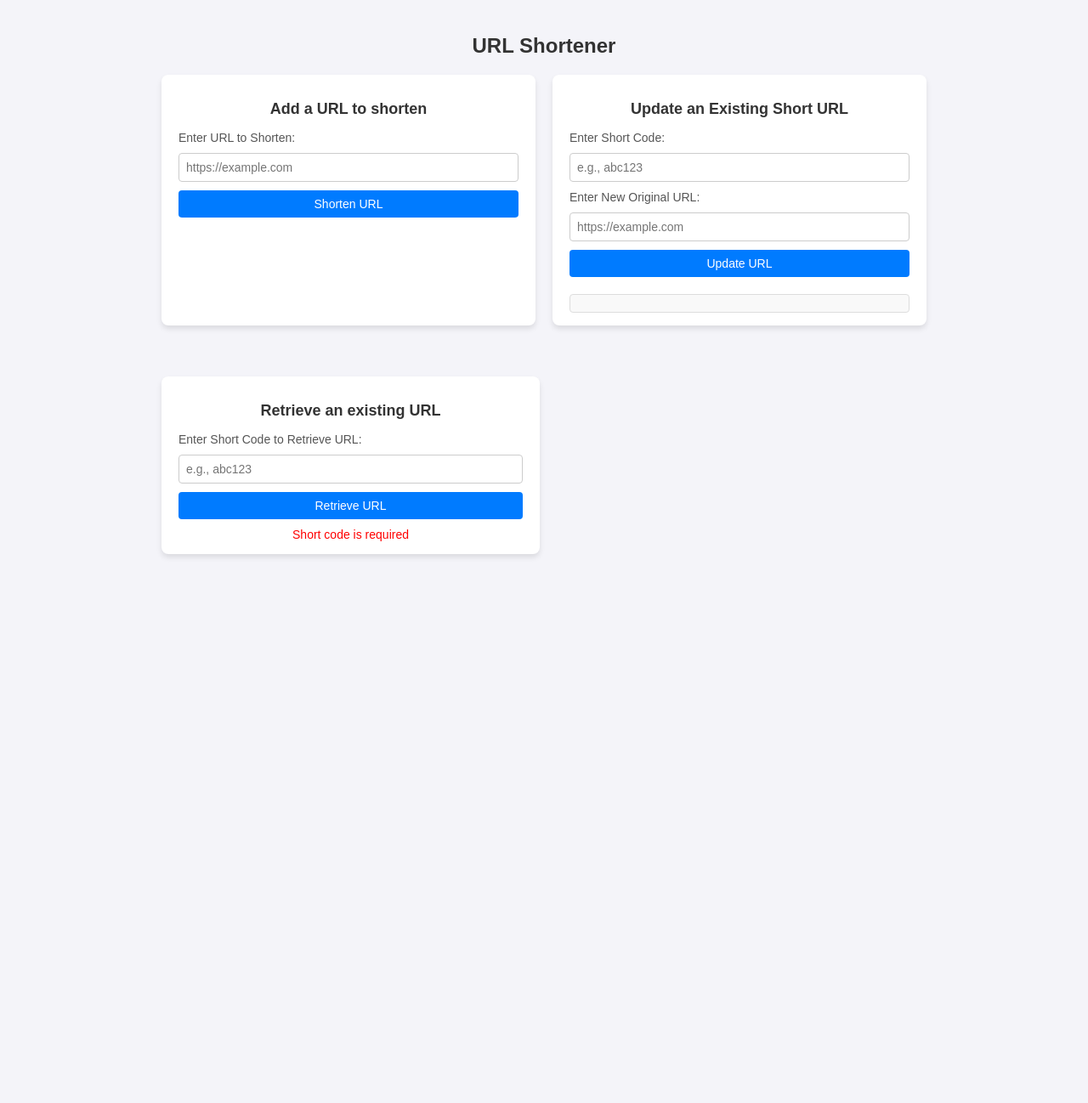
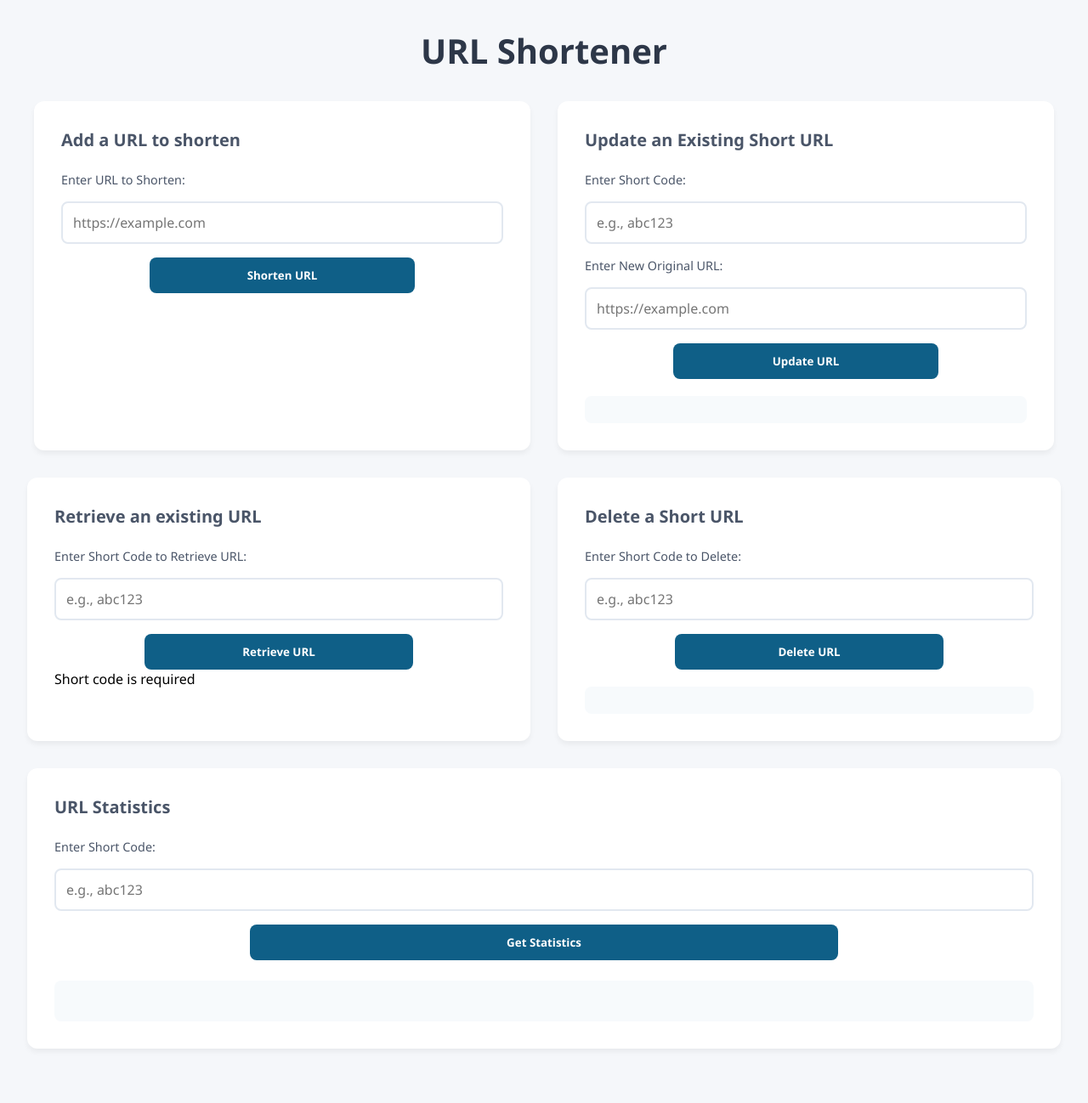
Before and after one commit to hamzamajeed46/hamza-innovaxel-majeed, a Flask app: page /retrieve in a window 1280 px wide. Shown: the whole page at 85% size. Before the commit the page ends 656 px from the top, so only its background shows below. Run offline with Flask 3, Linux system fonts and the light colour scheme; some libraries are stand-ins or nearby versions.

Commit message:
Added frontent for delete and stats functions

```diff
--- a/app.py
+++ b/app.py
@@ -157,10 +157,10 @@ def get_url_stats(short_code):
         return jsonify({"error": "Short URL not found"}), 404
 
     return jsonify({
-        "short_code": short_code,
+        "short_code": url_document["short_code"],
         "original_url": url_document["original_url"],
-        "created_at": url_document["created_at"],
-        "updated_at": url_document["updated_at"],
+        "created_at": url_document["created_at"].isoformat(),
+        "updated_at": url_document["updated_at"].isoformat(),
         "access_count": url_document["access_count"]
     }), 200
 
--- /dev/null
+++ b/static/main.js
@@ -0,0 +1,139 @@
+document.addEventListener('DOMContentLoaded', () => {
+    // Update URL functionality
+    const updateForm = document.getElementById('update-form');
+    const updateResult = document.getElementById('update-result');
+
+    updateForm.addEventListener('submit', async (e) => {
+        e.preventDefault();
+
+        const shortCode = document.getElementById('short_code_update').value;
+        const newOriginalUrl = document.getElementById('new_original_url').value;
+
+        if (!shortCode || !newOriginalUrl) {
+            updateResult.innerHTML = '<p style="color: red;">Both fields are required.</p>';
+            return;
+        }
+
+        try {
+            const response = await fetch(`/shorten/${shortCode}`, {
+                method: 'PUT',
+                headers: {
+                    'Content-Type': 'application/json',
+                },
+                body: JSON.stringify({ original_url: newOriginalUrl }),
+            });
+
+            const data = await response.json();
+
+            if (response.ok) {
+                updateResult.innerHTML = `<p style="color: green;">${data.message}</p>`;
+            } else {
+                updateResult.innerHTML = `<p style="color: red;">${data.error}</p>`;
+            }
+        } catch (error) {
+            updateResult.innerHTML = '<p style="color: red;">An error occurred while updating the URL.</p>';
+        }
+    });
+
+    // Delete URL functionality
+    const deleteForm = document.getElementById('delete-form');
+    const deleteResult = document.getElementById('delete-result');
+
+    deleteForm.addEventListener('submit', async (e) => {
+        e.preventDefault();
+
+        const shortCode = document.getElementById('short_code_delete').value;
+
+        if (!shortCode) {
+            deleteResult.innerHTML = '<p style="color: red;">Short code is required.</p>';
+            return;
+        }
+
+        try {
+            const response = await fetch(`/shorten/${shortCode}`, {
+                method: 'DELETE',
+                headers: {
+                    'Content-Type': 'application/json',
+                },
+            });
+
+            const data = await response.json();
+
+            if (response.ok) {
+                deleteResult.innerHTML = `<p style="color: green;">${data.message}</p>`;
+            } else {
+                deleteResult.innerHTML = `<p style="color: red;">${data.error}</p>`;
+            }
+        } catch (error) {
+            deleteResult.innerHTML = '<p style="color: red;">An error occurred while deleting the URL.</p>';
+        }
+    });
+
+    // Statistics functionality
+    const statsForm = document.getElementById('stats-form');
+    const statsResult = document.getElementById('stats-result');
+
+    statsForm.addEventListener('submit', async (e) => {
+        e.preventDefault();
+
+        const shortCode = document.getElementById('short_code_stats').value;
+
+        if (!shortCode) {
+            statsResult.innerHTML = '<p class="error">Short code is required.</p>';
+            return;
+        }
+
+        try {
+            const response = await fetch(`/shorten/${shortCode}/stats`);
+            const data = await response.json();
+
+            if (response.ok) {
+                const dateOptions = {
+                    year: 'numeric',
+                    month: 'long',
+                    day: 'numeric',
+                    hour: '2-digit',
+                    minute: '2-digit',
+                    second: '2-digit',
+                    timeZoneName: 'short'
+                };
+
+                const formatDate = (dateStr) => {
+                    try {
+                        return new Date(dateStr).toLocaleString('en-US', dateOptions);
+                    } catch (err) {
+                        return 'Date not available';
+                    }
+                };
+
+                statsResult.innerHTML = `
+                    <div class="stats-item">
+                        <strong>Original URL:</strong>
+                        <a href="${data.original_url}" target="_blank">${data.original_url}</a>
+                    </div>
+                    <div class="stats-item">
+                        <strong>Short Code:</strong>
+                        <span>${data.short_code}</span>
+                    </div>
+                    <div class="stats-item">
+                        <strong>Created:</strong>
+                        <span>${formatDate(data.created_at)}</span>
+                    </div>
+                    <div class="stats-item">
+                        <strong>Last Updated:</strong>
+                        <span>${formatDate(data.updated_at)}</span>
+                    </div>
+                    <div class="stats-item">
+                        <strong>Total Clicks:</strong>
+                        <span>${data.access_count}</span>
+                    </div>
+                `;
+            } else {
+                statsResult.innerHTML = `<p class="error">${data.error}</p>`;
+            }
+        } catch (error) {
+            console.error('Error:', error);
+            statsResult.innerHTML = '<p class="error">An error occurred while fetching statistics.</p>';
+        }
+    });
+});
--- a/static/styles.css
+++ b/static/styles.css
@@ -1,119 +1,169 @@
-body {
-    font-family: Arial, sans-serif;
-    background-color: #f4f4f9;
+* {
     margin: 0;
     padding: 0;
-    display: flex;
-    flex-direction: column;
-    align-items: center;
-    justify-content: flex-start;
+    box-sizing: border-box;
+    font-family: 'Segoe UI', system-ui, -apple-system, sans-serif;
+}
+
+body {
+    background-color: #f5f7fa;
     min-height: 100vh;
+    padding: 2rem;
 }
 
 .container {
-    width: 100%;
-    max-width: 900px;
-    padding: 20px;
-    margin-bottom: 20px; /* Add space between sections */
+    max-width: 1200px;
+    margin: 0 auto;
 }
 
 h1 {
     text-align: center;
-    margin-bottom: 20px;
-    color: #333333;
-    font-size: 24px;
+    color: #2d3748;
+    margin-bottom: 2rem;
+    font-size: 2.5rem;
+}
+
+h2 {
+    color: #4a5568;
+    margin-bottom: 1.5rem;
+    font-size: 1.25rem;
 }
 
 .box-container {
     display: flex;
-    justify-content: space-between;
-    gap: 20px; /* Space between the boxes */
+    gap: 2rem;
+    margin-bottom: 2rem;
+    flex-wrap: wrap;
 }
 
 .box {
-    background: #ffffff;
-    padding: 15px 20px;
-    border-radius: 8px;
-    box-shadow: 0 4px 6px rgba(0, 0, 0, 0.1);
-    width: 45%; /* Reduce the size of the boxes */
-    text-align: center;
+    flex: 1;
+    min-width: 300px;
+    background: white;
+    padding: 2rem;
+    border-radius: 12px;
+    box-shadow: 0 4px 6px rgba(0, 0, 0, 0.05);
+    transition: transform 0.2s ease;
 }
 
-h2 {
-    margin-bottom: 15px;
-    color: #333333;
-    font-size: 18px;
+.box:hover {
+    transform: translateY(-2px);
 }
 
 form {
     display: flex;
     flex-direction: column;
-    gap: 10px;
+    gap: 1rem;
 }
 
 label {
-    font-size: 14px;
-    color: #555555;
-    text-align: left;
+    color: #4a5568;
+    font-weight: 500;
+    font-size: 0.9rem;
 }
 
-input[type="url"],
-input[type="text"] {
-    padding: 8px;
-    font-size: 14px;
-    border: 1px solid #cccccc;
-    border-radius: 4px;
-    width: 100%;
-    box-sizing: border-box;
+input {
+    padding: 0.75rem;
+    border: 2px solid #e2e8f0;
+    border-radius: 8px;
+    font-size: 1rem;
+    transition: border-color 0.2s ease;
+}
+
+input:focus {
+    outline: none;
+    border-color: #4299e1;
 }
 
 button {
-    padding: 8px;
-    font-size: 14px;
-    color: #ffffff;
-    background-color: #007bff;
+    background-color: #0f5f87;
+    color: white;
+    padding: 0.75rem 1.5rem;
     border: none;
-    border-radius: 4px;
+    border-radius: 8px;
+    font-weight: 600;
     cursor: pointer;
-    transition: background-color 0.3s ease;
+    transition: background-color 0.2s ease;
+    width: 60%;
+    margin: auto;
 }
 
 button:hover {
-    background-color: #0056b3;
+    background-color: #3182ce;
 }
 
-#error {
-    color: #ff0000;
-    font-size: 14px;
-    margin-top: 10px;
+#result, #retrieved-result, #update-result, #delete-result {
+    margin-top: 1rem;
+    padding: 1rem;
+    background-color: #f7fafc;
+    border-radius: 8px;
 }
 
-#result,
-#update-result,
-#retrieved-result {
-    margin-top: 15px;
-    text-align: left;
-    background-color: #f9f9f9;
-    padding: 10px;
-    border: 1px solid #dddddd;
-    border-radius: 4px;
-}
-
-#result p,
-#update-result p,
-#retrieved-result p {
-    margin: 0;
-    font-size: 14px;
-    color: #333333;
-}
-
-#result a,
-#retrieved-result a {
-    color: #007bff;
+a {
+    color: #4299e1;
     text-decoration: none;
 }
 
-#result a:hover,
-#retrieved-result a:hover {
+a:hover {
     text-decoration: underline;
 }
+
+/* Responsive Design */
+@media (max-width: 768px) {
+    .box-container {
+        flex-direction: column;
+    }
+
+    .box {
+        width: 100%;
+    }
+
+    body {
+        padding: 1rem;
+    }
+}
+
+/* Success and Error Messages */
+.success {
+    color: #48bb78;
+}
+
+.error {
+    color: #e53e3e;
+    padding: 0.75rem;
+    background-color: #fff5f5;
+    border-radius: 8px;
+    margin-top: 1rem;
+}
+
+/* Stats Container Styles */
+.stats-container {
+    margin-top: 1.5rem;
+    background-color: #f7fafc;
+    border-radius: 8px;
+    padding: 1.5rem;
+}
+
+.stats-item {
+    display: flex;
+    justify-content: space-between;
+    align-items: flex-start;
+    padding: 0.75rem 0;
+    border-bottom: 1px solid #e2e8f0;
+}
+
+.stats-item:last-child {
+    border-bottom: none;
+}
+
+.stats-item strong {
+    color: #4a5568;
+    min-width: 120px;
+    margin-right: 1rem;
+}
+
+.stats-item span,
+.stats-item a {
+    color: #2d3748;
+    word-break: break-all;
+}
--- a/templates/index.html
+++ b/templates/index.html
@@ -7,6 +7,7 @@
     <link rel="stylesheet" href="/static/styles.css">
 </head>
 <body>
+    <script src="/static/main.js"></script>
     <section class="container">
         <h1>URL Shortener</h1>
         <div class="box-container">
@@ -42,7 +43,7 @@
         </div>
     </section>
 
-    <section class="container">
+    <section class="box-container">
         <div class="box">
         <!-- Form to retrieve a URL -->
         <h2>Retrieve an existing URL</h2>
@@ -62,43 +63,33 @@
         <div id="error">{{ error }}</div>
         {% endif %}
     </div>
+
+
+    <div class="box">
+        <h2>Delete a Short URL</h2>
+        <!-- Form to delete a short URL -->
+        <form id="delete-form">
+            <label for="short_code_delete">Enter Short Code to Delete:</label>
+            <input type="text" id="short_code_delete" name="short_code" placeholder="e.g., abc123" required>
+            <button type="submit">Delete URL</button>
+        </form>
+
+        <div id="delete-result" style="margin-top: 20px;"></div>
+    </div>
     </section>
 
-    <script>
-        const updateForm = document.getElementById('update-form');
-        const updateResult = document.getElementById('update-result');
+    <section class="box-container">
+        <div class="box">
+            <h2>URL Statistics</h2>
+            <form id="stats-form">
+                <label for="short_code_stats">Enter Short Code:</label>
+                <input type="text" id="short_code_stats" name="short_code" placeholder="e.g., abc123" required>
+                <button type="submit">Get Statistics</button>
+            </form>
+            <div id="stats-result" class="stats-container"></div>
+        </div>
+    </section>
 
-        updateForm.addEventListener('submit', async (e) => {
-            e.preventDefault();
 
-            const shortCode = document.getElementById('short_code_update').value;
-            const newOriginalUrl = document.getElementById('new_original_url').value;
-
-            if (!shortCode || !newOriginalUrl) {
-                updateResult.innerHTML = '<p style="color: red;">Both fields are required.</p>';
-                return;
-            }
-
-            try {
-                const response = await fetch(`/shorten/${shortCode}`, {
-                    method: 'PUT',
-                    headers: {
-                        'Content-Type': 'application/json',
-                    },
-                    body: JSON.stringify({ original_url: newOriginalUrl }),
-                });
-
-                const data = await response.json();
-
-                if (response.ok) {
-                    updateResult.innerHTML = `<p style="color: green;">${data.message}</p>`;
-                } else {
-                    updateResult.innerHTML = `<p style="color: red;">${data.error}</p>`;
-                }
-            } catch (error) {
-                updateResult.innerHTML = '<p style="color: red;">An error occurred while updating the URL.</p>';
-            }
-        });
-    </script>
 </body>
 </html>
```
